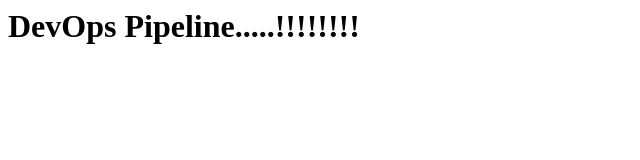
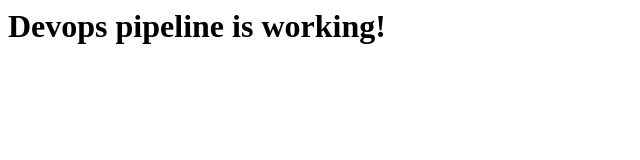
Before and after one commit to MarriHemalatha/devops-poc-01, a plain HTML site: page index.html in a window 1280 px wide. Shown: the whole page, without its empty margins (0-640 px from the left). Drawn offline with Linux system fonts and the light colour scheme.

Commit message:
Update index.html

```diff
--- a/index.html
+++ b/index.html
@@ -1,5 +1,5 @@
 <html>
 <body>
-<h1>DevOps Pipeline.....!!!!!!!!</h1>
+<h1>Devops pipeline is working!</h1>
 </body>
 </html>
```
